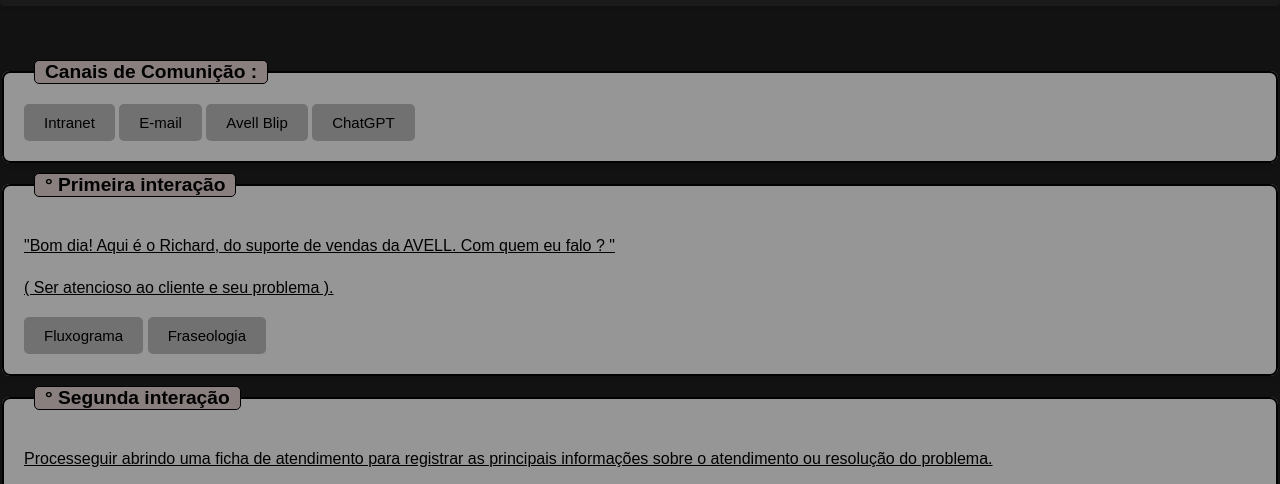
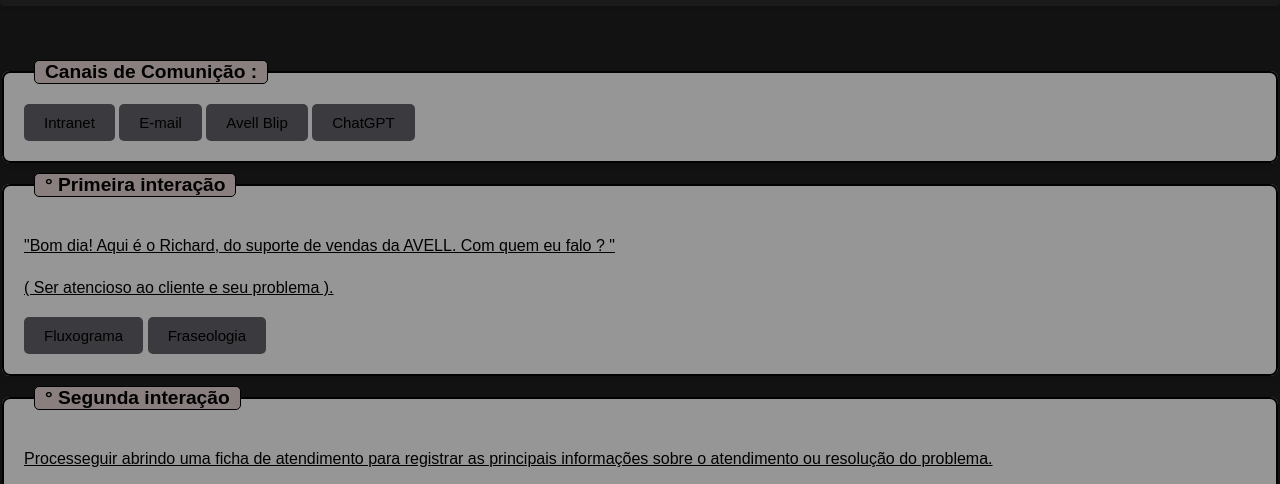
Before and after one commit to RichardSilva05/Atendimento, a plain HTML site: page index.html in a window 1280 px wide. Shown: the part 294-778 px from the top of the page. Drawn offline with Linux system fonts and the light colour scheme.

Commit message:
Atendimento 5

```diff
--- a/css/atendimento estilo.css
+++ b/css/atendimento estilo.css
@@ -122,7 +122,7 @@ button:active {
 .cadAtendimento2 button,
 .cadAtendimento3 button,
 .cadAtendimento4 button {
-  background-color: #727171;
+  background-color: #3a3a3f;
   font-size: 15px;
   cursor: pointer;
   border-radius: 5px;
```
